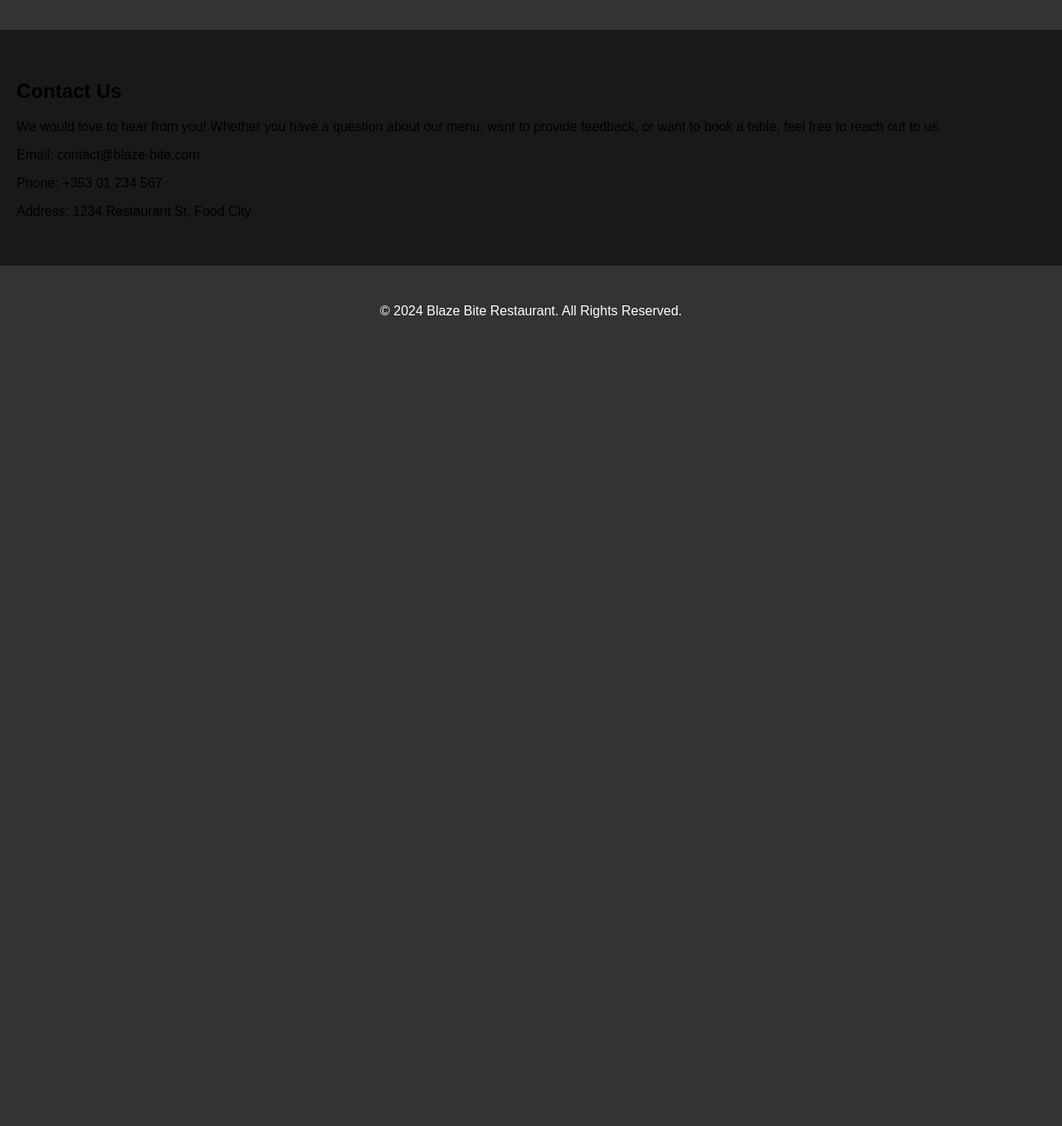
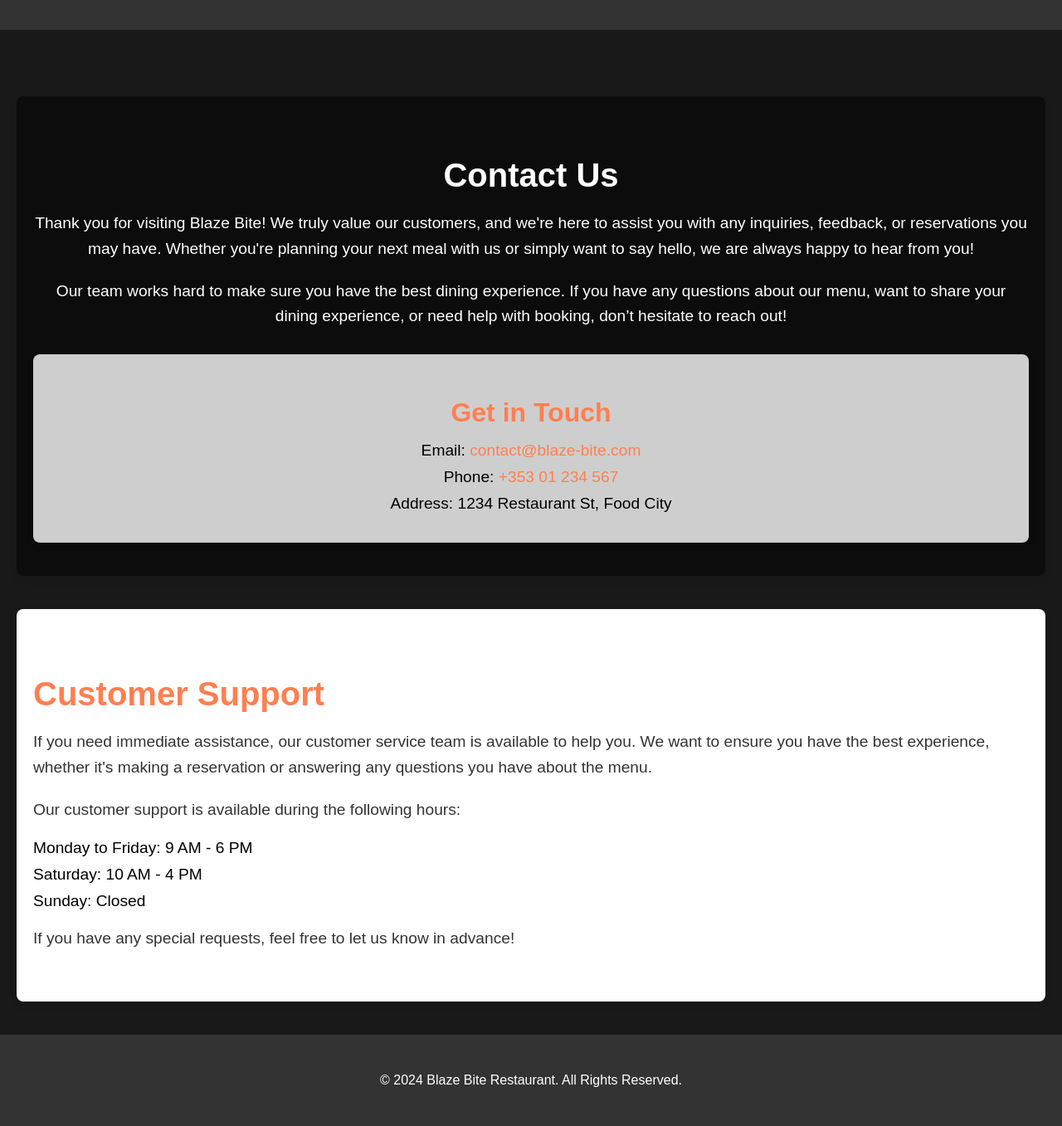
Before and after one commit to dmuresanu/blaze-bite-website, a Django app: page /contact/ in a window 1280 px wide. Shown: the part 114-1471 px from the top of the page at 83% size. Before the commit the page ends 497 px from the top, so only its background shows below. Run offline with Django 5.2, Linux system fonts and the light colour scheme.

Commit message:
Update Contact Us page with additional content and styling

```diff
--- a/core/templates/contact.html
+++ b/core/templates/contact.html
@@ -1,11 +1,34 @@
 {% extends 'base.html' %}
 
-{% block title %}Contact Us - Restaurant{% endblock %}
+{% block title %}Contact Us - Blaze Bite Restaurant{% endblock %}
 
 {% block content %}
-    <h2>Contact Us</h2>
-    <p>We would love to hear from you! Whether you have a question about our menu, want to provide feedback, or want to book a table, feel free to reach out to us.</p>
-    <p>Email: contact@blaze-bite.com</p>
-    <p>Phone: +353 01 234 567</p>
-    <p>Address: 1234 Restaurant St, Food City</p>
+    <section class="contact-section">
+        <h2>Contact Us</h2>
+        <p>Thank you for visiting Blaze Bite! We truly value our customers, and we're here to assist you with any inquiries, feedback, or reservations you may have. Whether you're planning your next meal with us or simply want to say hello, we are always happy to hear from you!</p>
+
+        <p>Our team works hard to make sure you have the best dining experience. If you have any questions about our menu, want to share your dining experience, or need help with booking, don’t hesitate to reach out!</p>
+
+        <div class="contact-details">
+            <h3>Get in Touch</h3>
+            <ul>
+                <li>Email: <a href="mailto:contact@blaze-bite.com">contact@blaze-bite.com</a></li>
+                <li>Phone: <a href="tel:+35301234567">+353 01 234 567</a></li>
+                <li>Address: 1234 Restaurant St, Food City</li>
+            </ul>
+        </div>
+    </section>
+
+    <section class="support-section">
+        <h3>Customer Support</h3>
+        <p>If you need immediate assistance, our customer service team is available to help you. We want to ensure you have the best experience, whether it's making a reservation or answering any questions you have about the menu.</p>
+
+        <p>Our customer support is available during the following hours:</p>
+        <ul>
+            <li>Monday to Friday: 9 AM - 6 PM</li>
+            <li>Saturday: 10 AM - 4 PM</li>
+            <li>Sunday: Closed</li>
+        </ul>
+        <p>If you have any special requests, feel free to let us know in advance!</p>
+    </section>
 {% endblock %}
--- a/static/css/style.css
+++ b/static/css/style.css
@@ -407,6 +407,116 @@
     }
 }
 
+/* Contact Section */
+.contact-section {
+    padding: 40px 20px;
+    background-color: rgba(0, 0, 0, 0.5); /* Dark background to match theme */
+    text-align: center;
+    border-radius: 8px;
+    box-shadow: 0 4px 8px rgba(0, 0, 0, 0.1);
+    margin: 40px 0;
+}
+
+.contact-section h2 {
+    font-size: 2.5em;
+    margin-bottom: 20px;
+    color: white; /* Ensure heading is white */
+}
+
+.contact-section p {
+    font-size: 1.2em;
+    color: white; /* Ensure text is readable */
+    line-height: 1.6;
+    margin-bottom: 20px;
+}
+
+.contact-details {
+    background-color: rgba(255, 255, 255, 0.8); /* Light background for contact details */
+    padding: 20px;
+    border-radius: 8px;
+    box-shadow: 0 4px 8px rgba(0, 0, 0, 0.1);
+    margin-top: 30px;
+}
+
+.contact-details h3 {
+    font-size: 2em;
+    margin-bottom: 15px;
+    color: #ff7f50; /* Matching accent color */
+}
+
+.contact-details ul {
+    list-style-type: none;
+    padding: 0;
+}
+
+.contact-details ul li {
+    font-size: 1.2em;
+    margin: 10px 0;
+}
+
+.contact-details a {
+    color: #ff7f50; /* Accent color for links */
+    text-decoration: none;
+    transition: color 0.3s ease;
+}
+
+.contact-details a:hover {
+    color: #e76f3c; /* Darker shade of the accent color for hover effect */
+}
+
+/* Support Section */
+.support-section {
+    background-color: #fff;
+    padding: 40px 20px;
+    margin-top: 40px;
+    border-radius: 8px;
+    box-shadow: 0 4px 8px rgba(0, 0, 0, 0.1);
+}
+
+.support-section h3 {
+    font-size: 2.5em;
+    color: #ff7f50;
+    margin-bottom: 20px;
+}
+
+.support-section ul {
+    list-style-type: none;
+    padding: 0;
+}
+
+.support-section ul li {
+    font-size: 1.2em;
+    margin: 10px 0;
+}
+
+.support-section p {
+    font-size: 1.2em;
+    line-height: 1.6;
+    margin-bottom: 20px;
+    color: #333; /* Darker text for readability */
+}
+
+/* Mobile Responsive */
+@media (max-width: 768px) {
+    .contact-section h2 {
+        font-size: 2em;
+    }
+
+    .contact-section p,
+    .contact-details ul li,
+    .support-section p {
+        font-size: 1em;
+    }
+
+    .contact-details,
+    .support-section {
+        padding: 20px;
+    }
+
+    .support-section h3 {
+        font-size: 2em;
+    }
+}
 
 /* Success Section Styling */
 .success-section {
```
